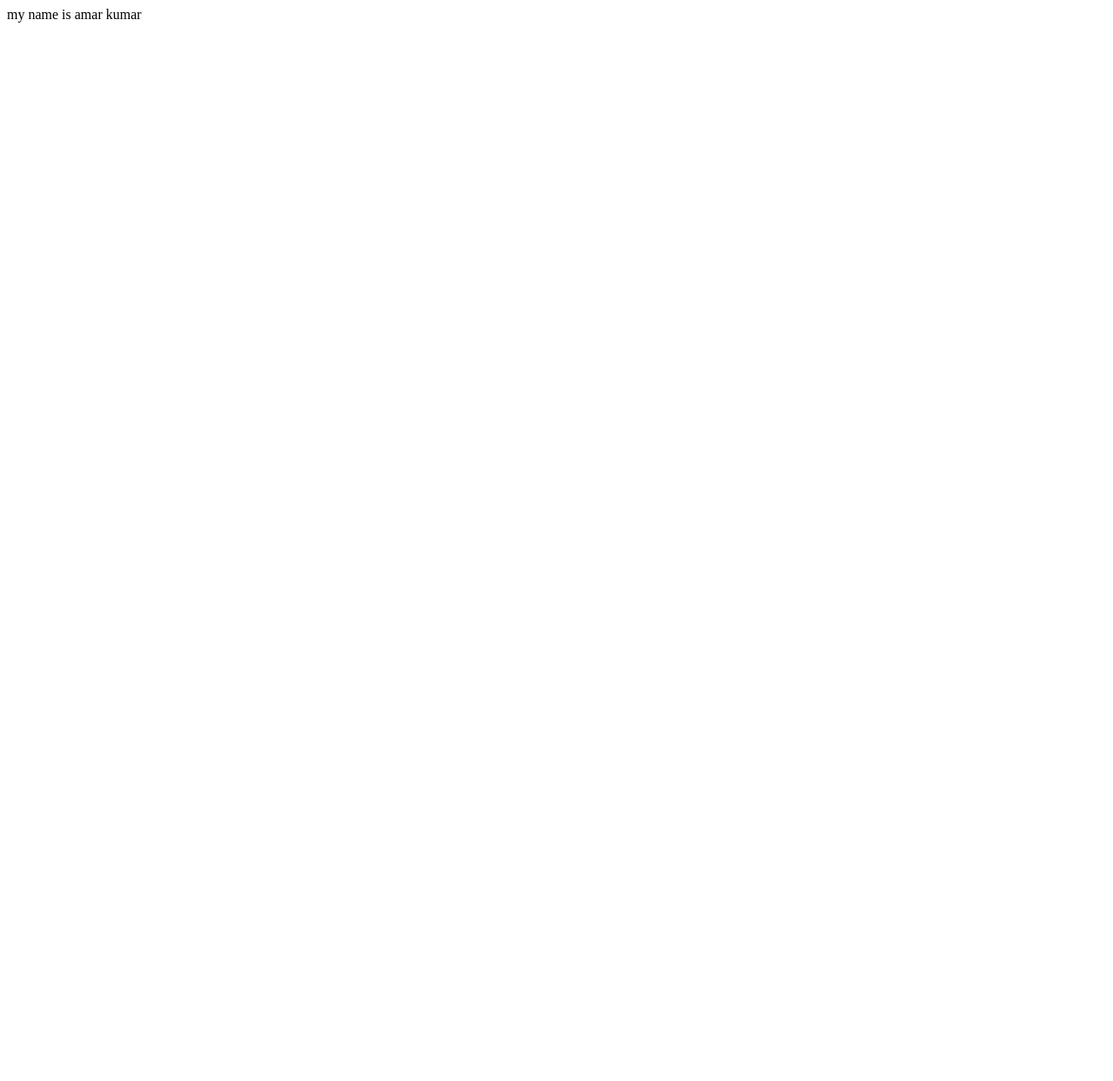
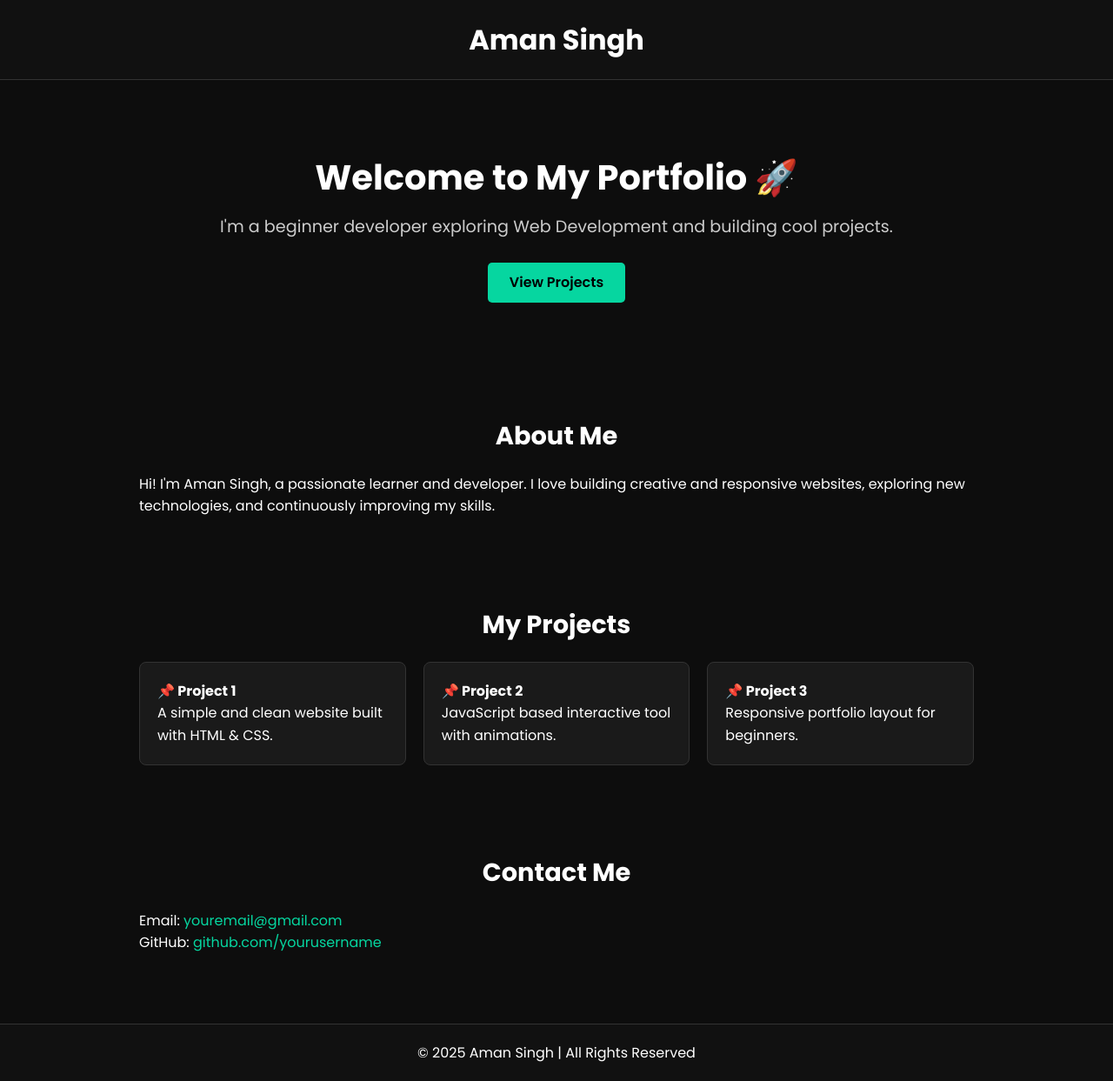
Before and after one commit to amarkumar-hub/portfolio-, a plain HTML site: page index.html in a window 1280 px wide. Shown: the whole page at 87% size. Before the commit the page ends 800 px from the top, so only its background shows below. Drawn offline with Linux system fonts and the light colour scheme.

Commit message:
Create portfolio page structure in index.html
Added a complete HTML structure for a portfolio page, including sections for hero, about, projects, contact, and footer.

```diff
--- a/index.html
+++ b/index.html
@@ -1 +1,169 @@
-my name is amar kumar
+<!DOCTYPE html>
+<html lang="en">
+<head>
+    <meta charset="UTF-8" />
+    <meta name="viewport" content="width=device-width, initial-scale=1.0" />
+    <title>Aman Singh | Portfolio</title>
+
+    <!-- GOOGLE FONT -->
+    <link href="https://fonts.googleapis.com/css2?family=Poppins:wght@300;400;600;700&display=swap" rel="stylesheet">
+
+    <style>
+        * {
+            margin: 0;
+            padding: 0;
+            box-sizing: border-box;
+            font-family: "Poppins", sans-serif;
+        }
+
+        body {
+            background: #0d0d0d;
+            color: #fff;
+            line-height: 1.6;
+        }
+
+        header {
+            padding: 20px;
+            text-align: center;
+            background: #111;
+            border-bottom: 1px solid #333;
+        }
+
+        header h1 {
+            font-size: 2rem;
+            font-weight: 700;
+        }
+
+        .hero {
+            text-align: center;
+            padding: 80px 20px;
+        }
+
+        .hero h2 {
+            font-size: 2.5rem;
+            margin-bottom: 10px;
+        }
+
+        .hero p {
+            font-size: 1.2rem;
+            color: #ccc;
+        }
+
+        .btn {
+            display: inline-block;
+            margin-top: 25px;
+            padding: 10px 25px;
+            background: #06d6a0;
+            color: #000;
+            font-weight: 600;
+            border-radius: 5px;
+            text-decoration: none;
+            transition: .3s;
+        }
+
+        .btn:hover {
+            background: #04b786;
+        }
+
+        section {
+            padding: 50px 20px;
+            max-width: 1000px;
+            margin: auto;
+        }
+
+        h3 {
+            font-size: 1.8rem;
+            margin-bottom: 20px;
+            text-align: center;
+        }
+
+        .projects {
+            display: grid;
+            grid-template-columns: repeat(auto-fit, minmax(250px, 1fr));
+            gap: 20px;
+        }
+
+        .project-card {
+            background: #1a1a1a;
+            padding: 20px;
+            border-radius: 8px;
+            transition: .3s;
+            border: 1px solid #333;
+        }
+
+        .project-card:hover {
+            transform: translateY(-5px);
+            border-color: #06d6a0;
+        }
+
+        footer {
+            text-align: center;
+            padding: 20px;
+            background: #111;
+            border-top: 1px solid #333;
+            margin-top: 30px;
+        }
+
+        a {
+            color: #06d6a0;
+            text-decoration: none;
+        }
+    </style>
+</head>
+
+<body>
+
+    <header>
+        <h1>Aman Singh</h1>
+    </header>
+
+    <section class="hero">
+        <h2>Welcome to My Portfolio 🚀</h2>
+        <p>I'm a beginner developer exploring Web Development and building cool projects.</p>
+        <a href="#projects" class="btn">View Projects</a>
+    </section>
+
+    <section id="about">
+        <h3>About Me</h3>
+        <p>
+            Hi! I'm Aman Singh, a passionate learner and developer.
+            I love building creative and responsive websites, exploring new technologies,
+            and continuously improving my skills.
+        </p>
+    </section>
+
+    <section id="projects">
+        <h3>My Projects</h3>
+
+        <div class="projects">
+
+            <div class="project-card">
+                <h4>📌 Project 1</h4>
+                <p>A simple and clean website built with HTML & CSS.</p>
+            </div>
+
+            <div class="project-card">
+                <h4>📌 Project 2</h4>
+                <p>JavaScript based interactive tool with animations.</p>
+            </div>
+
+            <div class="project-card">
+                <h4>📌 Project 3</h4>
+                <p>Responsive portfolio layout for beginners.</p>
+            </div>
+
+        </div>
+    </section>
+
+    <section id="contact">
+        <h3>Contact Me</h3>
+        <p>Email: <a href="mailto:youremail@gmail.com">youremail@gmail.com</a></p>
+        <p>GitHub: <a href="https://github.com/" target="_blank">github.com/yourusername</a></p>
+    </section>
+
+    <footer>
+        © 2025 Aman Singh | All Rights Reserved
+    </footer>
+
+</body>
+</html>
```
